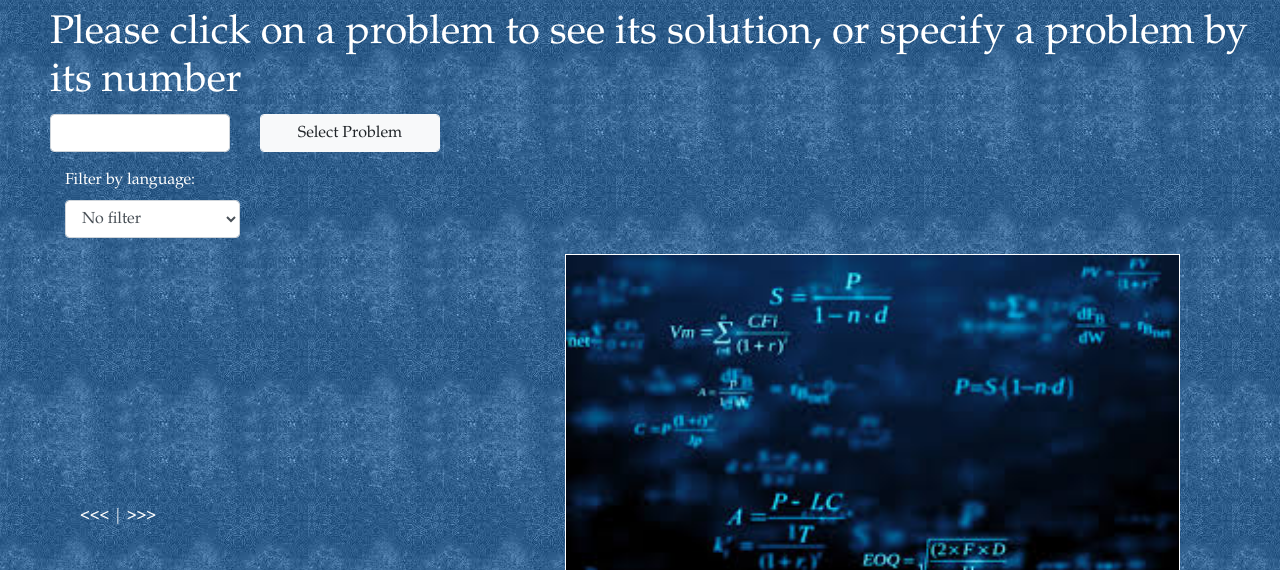
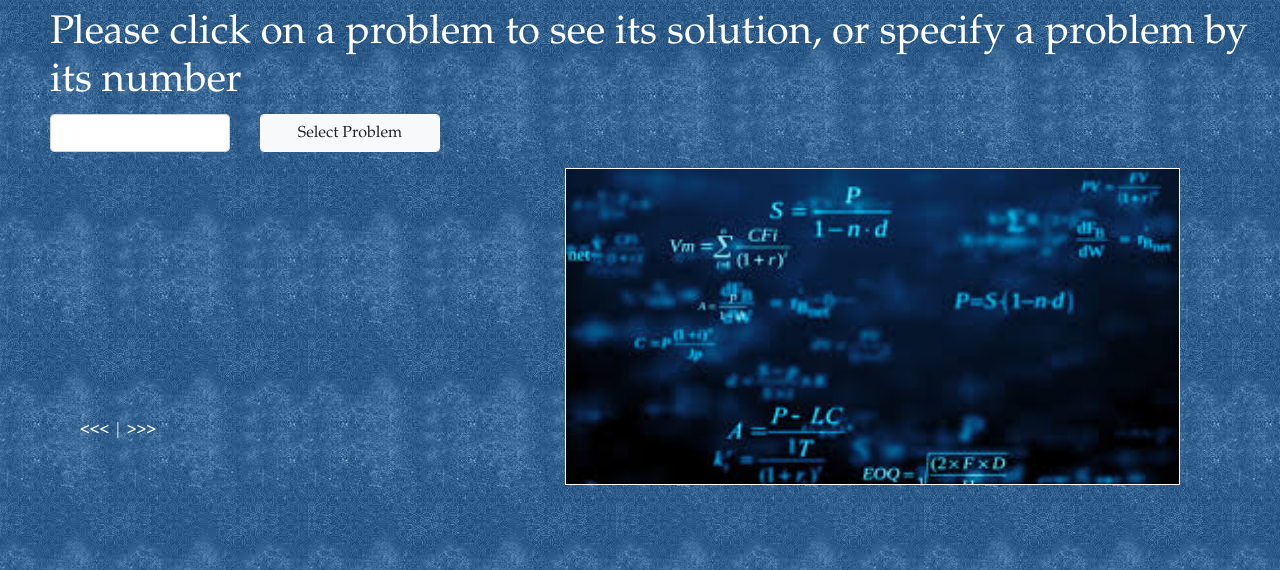
Before and after one commit to neilmarshall/project_euler_problem_store, a Flask app: page / in a window 1280 px wide. Shown: the part 60-630 px from the top of the page. Run offline with Flask 2, Linux system fonts and the light colour scheme; data that the repository does not hold is empty; some libraries are stand-ins or nearby versions.

Commit message:
Revert "add HTML placeholder for language filter form"
This reverts commit f6fe0a0649896aaad482b2be10481ae7e6332655.

```diff
--- a/app/forms.py
+++ b/app/forms.py
@@ -1,16 +1,12 @@
 from flask_wtf import FlaskForm
 from flask_wtf.file import FileAllowed, FileField, FileRequired
-from wtforms import IntegerField, PasswordField, SelectField, StringField, SubmitField
+from wtforms import IntegerField, PasswordField, StringField, SubmitField
 from wtforms.validators import DataRequired, NumberRange
 
 class ProblemSelectionForm(FlaskForm):
     problem_selection = IntegerField("Select problem:",
                 validators=[DataRequired(), NumberRange(min=1)])
     submit = SubmitField('Select Problem')
-
-
-class LanguageFilterForm(FlaskForm):
-    language_filter = SelectField('Filter by language:')
 
 
 class LoginForm(FlaskForm):
--- a/app/templates/index.html
+++ b/app/templates/index.html
@@ -62,15 +62,6 @@
         </div>
     </form>
 
-    <div class="form-group">
-        <div class="col-2">
-            {{ language_filter_form.language_filter.label }}
-        </div>
-        <div class="col-2">
-            {{ language_filter_form.language_filter(class="form-control") }}
-        </div>
-    </div>
-
     <img id="main_image" src="{{ url_for('static', filename='images/maths.jpg') }}">
 
     <table id="links_table">
--- a/app/views/index_route.py
+++ b/app/views/index_route.py
@@ -1,7 +1,7 @@
 from flask import Blueprint, current_app, flash, redirect, render_template, request, url_for
 from flask_login import current_user, login_required, login_user, logout_user
 from app import db
-from app.forms import FileDeleteForm, FileUpdateForm, FileUploadForm, LanguageFilterForm, LoginForm, ProblemSelectionForm
+from app.forms import FileDeleteForm, FileUpdateForm, FileUploadForm, LoginForm, ProblemSelectionForm
 from app.models import Language, Problem, User
 
 app_bp = Blueprint('app_bp', __name__)
@@ -35,20 +35,10 @@ def index():
     while len(problem_solutions.items) < current_app.config['SOLUTIONS_TO_SHOW']:
         problem_solutions.items.append(None)
     return render_template('index.html', problem_selection_form=problem_selection_form,
-            language_filter_form=build_language_filter_form(),
             login_form=login_form,
             problem_solutions=problem_solutions.items,
             next_url=next_url, prev_url=prev_url,
             authenticated=current_user.is_authenticated)
-
-
-def build_language_filter_form():
-    choices = [(None, "No filter")]
-    for id, language in db.session.query(Language.language_id, Language.language).distinct():
-        choices.append((id, language))
-    language_filter_form = LanguageFilterForm()
-    language_filter_form.language_filter.choices = choices
-    return language_filter_form
 
 
 @app_bp.route('/problem<problem_id>')
```
